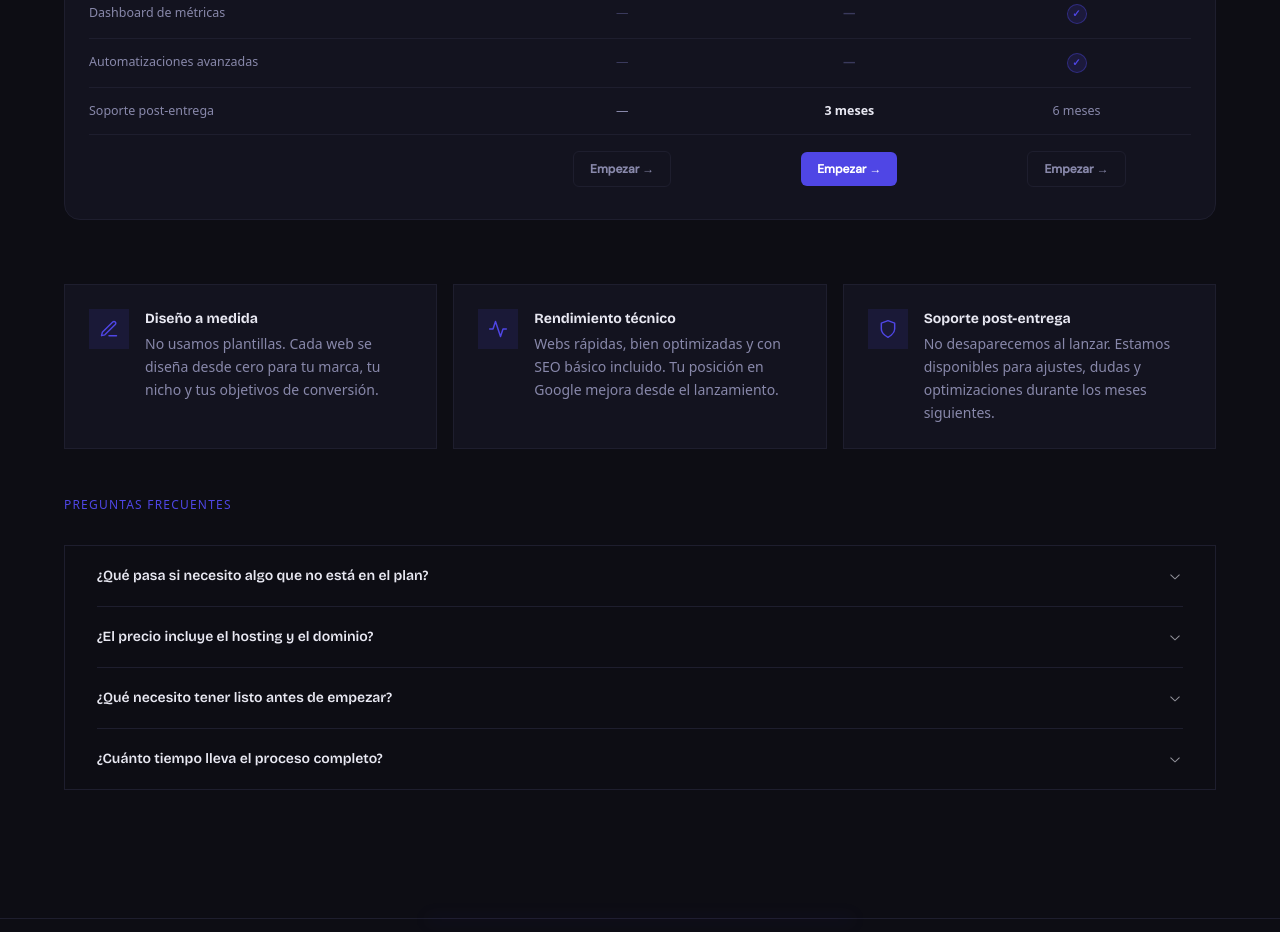
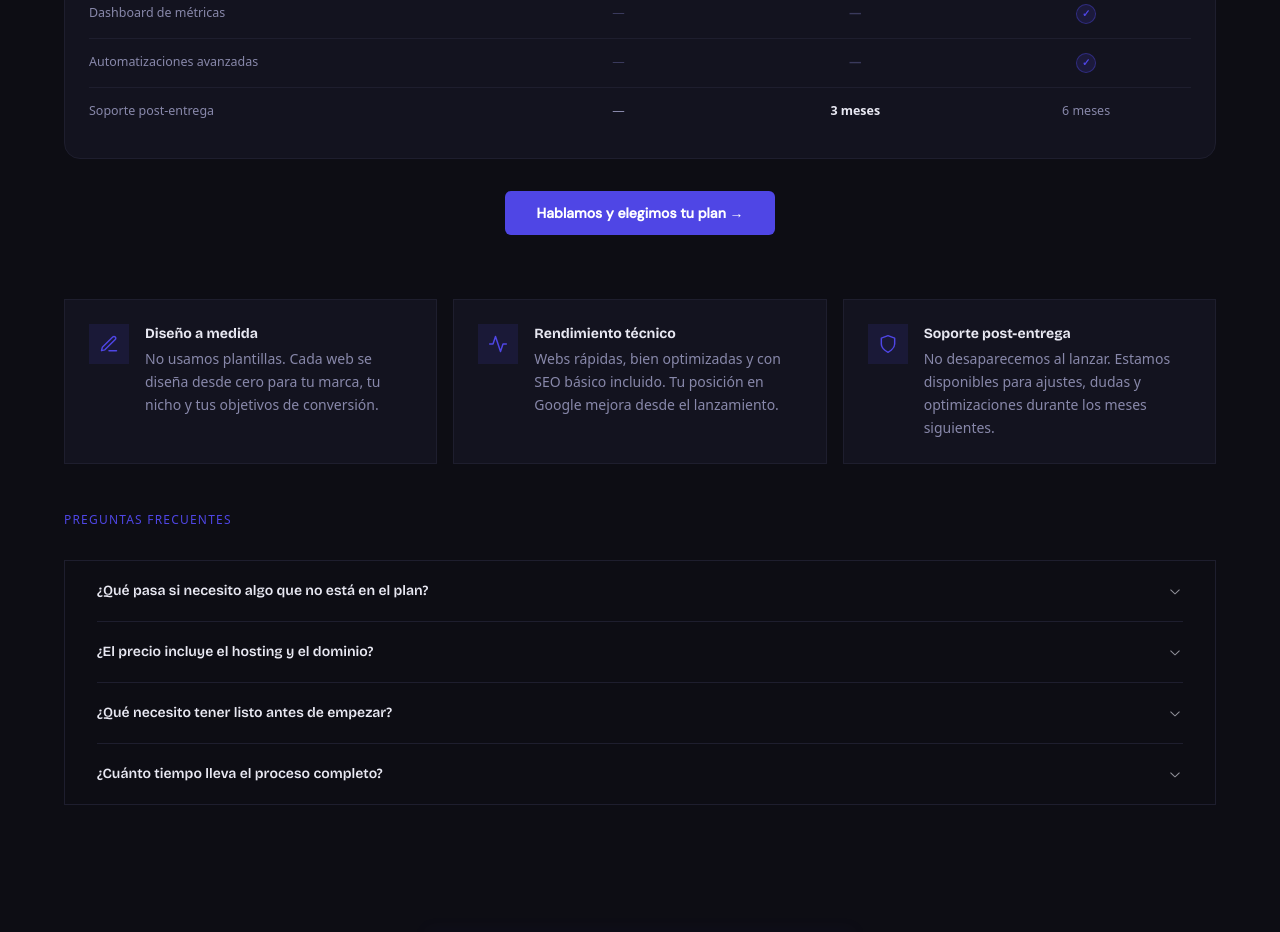
Before and after one commit to Ricardo2325/captiva, a Next.js app: page /servicios in a window 1280 px wide. Shown: the part 2020-2952 px from the top of the page. Built offline with nearby package versions, Linux system fonts and the light colour scheme.

Commit message:
refactor: replace 3 CTA buttons in table with single centered CTA

```diff
--- a/src/components/ComparisonTable.tsx
+++ b/src/components/ComparisonTable.tsx
@@ -160,35 +160,20 @@ export default function ComparisonTable() {
                 </tr>
               ))}
 
-              {/* CTA row */}
-              <tr style={{ borderTop: '1px solid #1e1e2e' }}>
-                <td style={{ padding: '1rem 1rem 0.5rem 0' }} />
-                {plans.map((plan, i) => (
-                  <td key={plan} style={{ padding: '1rem 1rem 0.5rem', textAlign: 'center' }}>
-                    <Link
-                      href="/contacto"
-                      className="font-body"
-                      style={{
-                        display: 'inline-block',
-                        fontSize: '0.75rem',
-                        fontWeight: 600,
-                        padding: '8px 16px',
-                        borderRadius: '6px',
-                        textDecoration: 'none',
-                        backgroundColor: i === featured ? '#4f46e5' : 'transparent',
-                        color: i === featured ? '#ffffff' : '#8888aa',
-                        border: i === featured ? 'none' : '1px solid #1e1e2e',
-                      }}
-                    >
-                      Empezar →
-                    </Link>
-                  </td>
-                ))}
-              </tr>
             </tbody>
           </table>
         </div>
       </div>
+
+      <div className="mt-8 text-center">
+        <Link
+          href="/contacto"
+          className="font-body inline-block text-sm font-semibold px-8 py-3 transition-opacity duration-200 hover:opacity-90"
+          style={{ backgroundColor: '#4f46e5', color: '#ffffff', borderRadius: '6px' }}
+        >
+          Hablamos y elegimos tu plan →
+        </Link>
+      </div>
     </motion.div>
   );
 }
```
